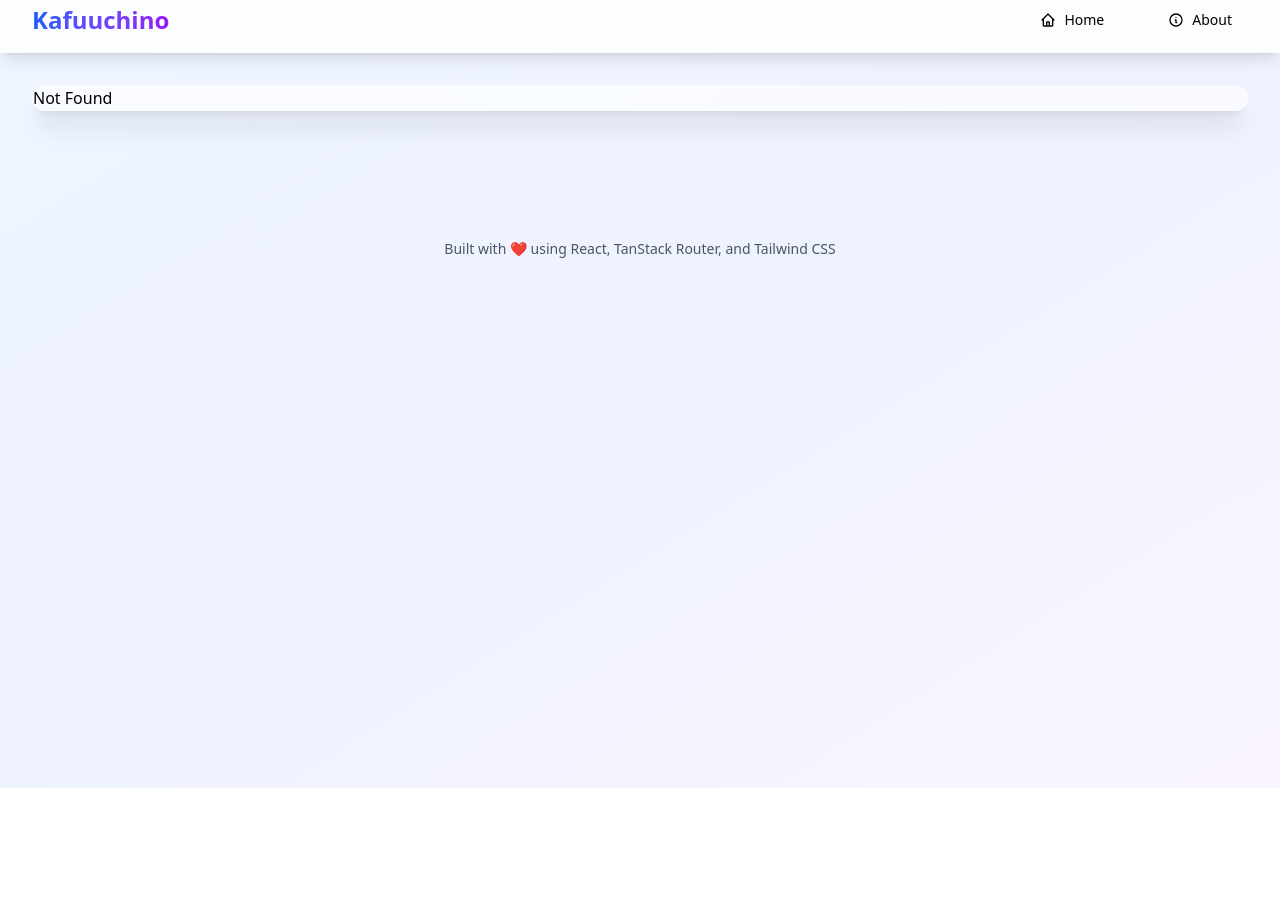
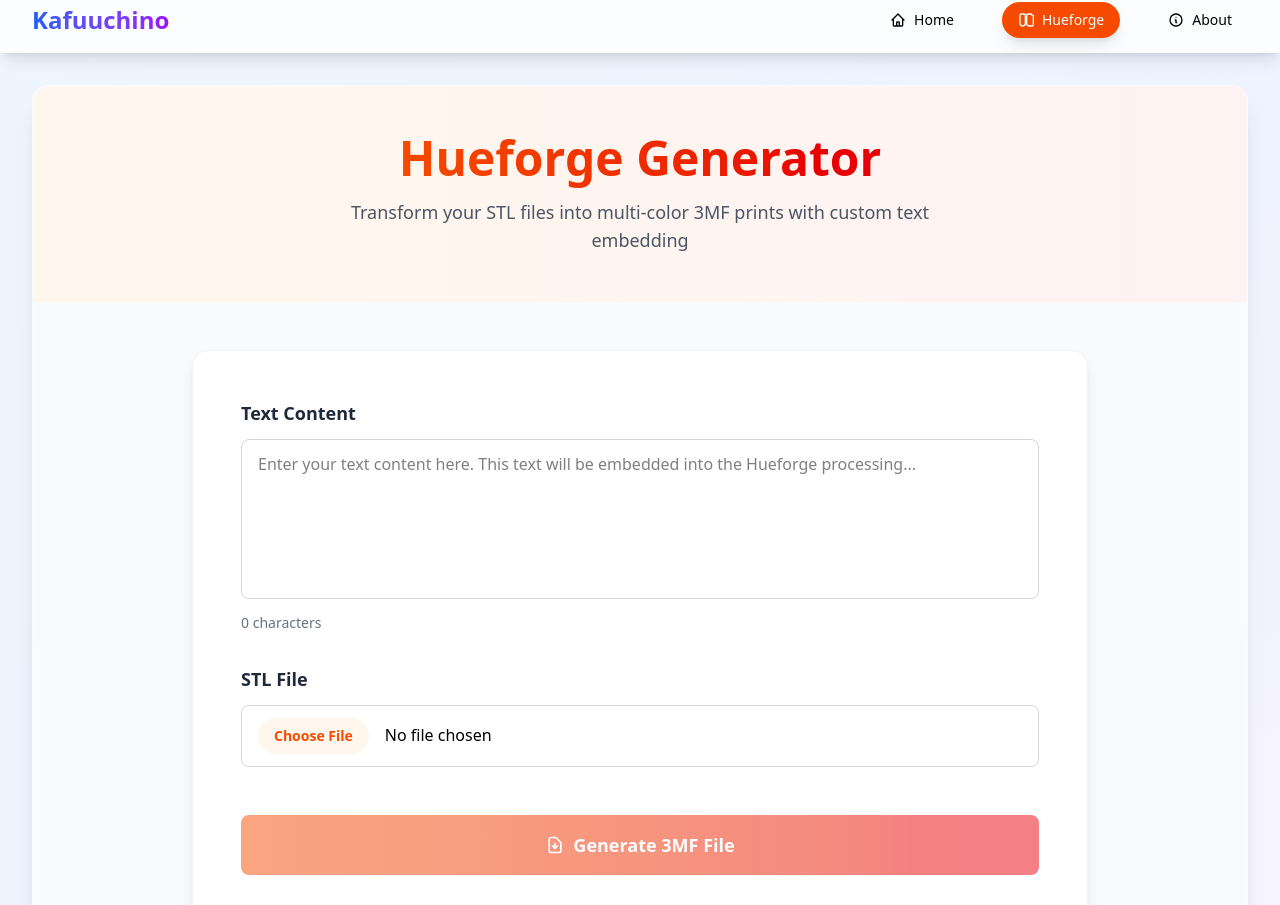
Before and after one commit to zeemyself/kafuuchino, a React (Vite) app: page /hueforge in a window 1280 px wide. Before the commit this address had no page. Shown: the part 12-917 px from the top of the page. Before the commit the page ends 800 px from the top, so only its background shows below. Built offline with nearby package versions, Linux system fonts and the light colour scheme.

Commit message:
Refactor codebase by replacing .prettierrc with .prettierrc.json for improved configuration, add Hueforge route for STL file processing, and enhance About route with updated content and structure. Update ESLint configuration to include new rules and add VSCode settings for TypeScript SDK.

```diff
--- a/eslint.config.js
+++ b/eslint.config.js
@@ -24,6 +24,14 @@ export default tseslint.config(
         { allowConstantExport: true },
       ],
       'semi': ['error', 'never'],
+      '@typescript-eslint/no-empty-interface': [
+				'error',
+				{ allowSingleExtends: true },
+			],
+			'react/jsx-curly-brace-presence': [
+				'error',
+				{ children: 'never', props: 'never' },
+			],
     },
   },
 )
--- a/src/routeTree.gen.ts
+++ b/src/routeTree.gen.ts
@@ -9,9 +9,15 @@
 // Additionally, you should also exclude this file from your linter and/or formatter to prevent it from being checked or modified.
 
 import { Route as rootRouteImport } from './routes/__root'
+import { Route as HueforgeRouteImport } from './routes/hueforge'
 import { Route as AboutRouteImport } from './routes/about'
 import { Route as IndexRouteImport } from './routes/index'
 
+const HueforgeRoute = HueforgeRouteImport.update({
+  id: '/hueforge',
+  path: '/hueforge',
+  getParentRoute: () => rootRouteImport,
+} as any)
 const AboutRoute = AboutRouteImport.update({
   id: '/about',
   path: '/about',
@@ -26,31 +32,42 @@ const IndexRoute = IndexRouteImport.update({
 export interface FileRoutesByFullPath {
   '/': typeof IndexRoute
   '/about': typeof AboutRoute
+  '/hueforge': typeof HueforgeRoute
 }
 export interface FileRoutesByTo {
   '/': typeof IndexRoute
   '/about': typeof AboutRoute
+  '/hueforge': typeof HueforgeRoute
 }
 export interface FileRoutesById {
   __root__: typeof rootRouteImport
   '/': typeof IndexRoute
   '/about': typeof AboutRoute
+  '/hueforge': typeof HueforgeRoute
 }
 export interface FileRouteTypes {
   fileRoutesByFullPath: FileRoutesByFullPath
-  fullPaths: '/' | '/about'
+  fullPaths: '/' | '/about' | '/hueforge'
   fileRoutesByTo: FileRoutesByTo
-  to: '/' | '/about'
-  id: '__root__' | '/' | '/about'
+  to: '/' | '/about' | '/hueforge'
+  id: '__root__' | '/' | '/about' | '/hueforge'
   fileRoutesById: FileRoutesById
 }
 export interface RootRouteChildren {
   IndexRoute: typeof IndexRoute
   AboutRoute: typeof AboutRoute
+  HueforgeRoute: typeof HueforgeRoute
 }
 
 declare module '@tanstack/react-router' {
   interface FileRoutesByPath {
+    '/hueforge': {
+      id: '/hueforge'
+      path: '/hueforge'
+      fullPath: '/hueforge'
+      preLoaderRoute: typeof HueforgeRouteImport
+      parentRoute: typeof rootRouteImport
+    }
     '/about': {
       id: '/about'
       path: '/about'
@@ -71,6 +88,7 @@ declare module '@tanstack/react-router' {
 const rootRouteChildren: RootRouteChildren = {
   IndexRoute: IndexRoute,
   AboutRoute: AboutRoute,
+  HueforgeRoute: HueforgeRoute,
 }
 export const routeTree = rootRouteImport
   ._addFileChildren(rootRouteChildren)
--- a/src/routes/__root.tsx
+++ b/src/routes/__root.tsx
@@ -21,17 +21,56 @@ export const Route = createRootRoute({
 								to="/"
 								className="inline-flex items-center px-4 py-2 rounded-full text-sm font-medium transition-all duration-200 hover:bg-blue-100 hover:text-blue-700 [&.active]:bg-blue-600 [&.active]:text-white [&.active]:shadow-lg"
 							>
-                <svg className="w-4 h-4 mr-2" fill="none" stroke="currentColor" viewBox="0 0 24 24">
-                  <path strokeLinecap="round" strokeLinejoin="round" strokeWidth={2} d="M3 12l2-2m0 0l7-7 7 7M5 10v10a1 1 0 001 1h3m10-11l2 2m-2-2v10a1 1 0 01-1 1h-3m-6 0a1 1 0 001-1v-4a1 1 0 011-1h2a1 1 0 011 1v4a1 1 0 001 1m-6 0h6" />
+								<svg
+									className="w-4 h-4 mr-2"
+									fill="none"
+									stroke="currentColor"
+									viewBox="0 0 24 24"
+								>
+									<path
+										strokeLinecap="round"
+										strokeLinejoin="round"
+										strokeWidth={2}
+										d="M3 12l2-2m0 0l7-7 7 7M5 10v10a1 1 0 001 1h3m10-11l2 2m-2-2v10a1 1 0 01-1 1h-3m-6 0a1 1 0 001-1v-4a1 1 0 011-1h2a1 1 0 011 1v4a1 1 0 001 1m-6 0h6"
+									/>
 								</svg>
 								Home
+							</Link>
+							<Link
+								to="/hueforge"
+								className="inline-flex items-center px-4 py-2 rounded-full text-sm font-medium transition-all duration-200 hover:bg-orange-100 hover:text-orange-700 [&.active]:bg-orange-600 [&.active]:text-white [&.active]:shadow-lg"
+							>
+								<svg
+									className="w-4 h-4 mr-2"
+									fill="none"
+									stroke="currentColor"
+									viewBox="0 0 24 24"
+								>
+									<path
+										strokeLinecap="round"
+										strokeLinejoin="round"
+										strokeWidth={2}
+										d="M7 21a4 4 0 01-4-4V5a2 2 0 012-2h4a2 2 0 012 2v12a4 4 0 01-4 4zM21 5a2 2 0 00-2-2h-4a2 2 0 00-2 2v12a4 4 0 004 4h4a2 2 0 002-2V5z"
+									/>
+								</svg>
+								Hueforge
 							</Link>
 							<Link
 								to="/about"
 								className="inline-flex items-center px-4 py-2 rounded-full text-sm font-medium transition-all duration-200 hover:bg-purple-100 hover:text-purple-700 [&.active]:bg-purple-600 [&.active]:text-white [&.active]:shadow-lg"
 							>
-                <svg className="w-4 h-4 mr-2" fill="none" stroke="currentColor" viewBox="0 0 24 24">
-                  <path strokeLinecap="round" strokeLinejoin="round" strokeWidth={2} d="M13 16h-1v-4h-1m1-4h.01M21 12a9 9 0 11-18 0 9 9 0 0118 0z" />
+								<svg
+									className="w-4 h-4 mr-2"
+									fill="none"
+									stroke="currentColor"
+									viewBox="0 0 24 24"
+								>
+									<path
+										strokeLinecap="round"
+										strokeLinejoin="round"
+										strokeWidth={2}
+										d="M13 16h-1v-4h-1m1-4h.01M21 12a9 9 0 11-18 0 9 9 0 0118 0z"
+									/>
 								</svg>
 								About
 							</Link>
--- /dev/null
+++ b/src/routes/hueforge.tsx
@@ -0,0 +1,234 @@
+import { createFileRoute } from '@tanstack/react-router'
+import { useState } from 'react'
+
+export const Route = createFileRoute('/hueforge')({
+	component: Hueforge,
+})
+
+function Hueforge() {
+	const [textInput, setTextInput] = useState('')
+	const [stlFile, setStlFile] = useState<File | null>(null)
+	const [isGenerating, setIsGenerating] = useState(false)
+
+	const handleFileChange = (event: React.ChangeEvent<HTMLInputElement>) => {
+		const file = event.target.files?.[0]
+		if (file && file.name.endsWith('.stl')) {
+			setStlFile(file)
+		} else {
+			alert('Please select a valid .stl file')
+			event.target.value = ''
+		}
+	}
+
+	const handleGenerate = async () => {
+		if (!textInput.trim()) {
+			alert('Please enter some text')
+			return
+		}
+		if (!stlFile) {
+			alert('Please select an STL file')
+			return
+		}
+
+		setIsGenerating(true)
+
+		try {
+			// Simulate processing time
+			await new Promise((resolve) => setTimeout(resolve, 2000))
+
+			// Create a dummy .3mf file for demonstration
+			const blob = new Blob(
+				[
+					'<?xml version="1.0" encoding="UTF-8"?>\n<model xmlns="http://schemas.microsoft.com/3dmanufacturing/core/2015/02">\n  <!-- Generated Hueforge 3MF file -->\n  <!-- Text: ' +
+						textInput.substring(0, 100) +
+						'... -->\n  <!-- Source STL: ' +
+						stlFile.name +
+						' -->\n</model>',
+				],
+				{ type: 'application/vnd.ms-package.3dmanufacturing-3dmodel+xml' },
+			)
+
+			const url = URL.createObjectURL(blob)
+			const a = document.createElement('a')
+			a.href = url
+			a.download = `hueforge_${stlFile.name.replace('.stl', '.3mf')}`
+			document.body.appendChild(a)
+			a.click()
+			document.body.removeChild(a)
+			URL.revokeObjectURL(url)
+		} catch (error) {
+			alert('Error generating 3MF file')
+			console.error(error)
+		} finally {
+			setIsGenerating(false)
+		}
+	}
+
+	return (
+		<div className="min-h-screen bg-gray-50">
+			{/* Header */}
+			<div className="px-8 py-12 text-center bg-gradient-to-r from-orange-50 to-red-50">
+				<div className="max-w-4xl mx-auto">
+					<h1 className="text-4xl md:text-5xl font-bold mb-4">
+						<span className="bg-gradient-to-r from-orange-600 to-red-600 bg-clip-text text-transparent">
+							Hueforge Generator
+						</span>
+					</h1>
+					<p className="text-lg text-gray-600 max-w-2xl mx-auto">
+						Transform your STL files into multi-color 3MF prints with custom
+						text embedding
+					</p>
+				</div>
+			</div>
+
+			{/* Main Content */}
+			<div className="px-8 py-12">
+				<div className="max-w-4xl mx-auto">
+					<div className="bg-white rounded-2xl shadow-lg border border-gray-100 p-8 md:p-12">
+						<div className="space-y-8">
+							{/* Text Input */}
+							<div>
+								<label
+									htmlFor="text-input"
+									className="block text-lg font-semibold text-gray-800 mb-3"
+								>
+									Text Content
+								</label>
+								<textarea
+									id="text-input"
+									value={textInput}
+									onChange={(e) => setTextInput(e.target.value)}
+									placeholder="Enter your text content here. This text will be embedded into the Hueforge processing..."
+									className="w-full h-40 px-4 py-3 border border-gray-300 rounded-lg resize-none focus:ring-2 focus:ring-orange-500 focus:border-transparent transition-all duration-200"
+									rows={6}
+								/>
+								<p className="text-sm text-gray-500 mt-2">
+									{textInput.length} characters
+								</p>
+							</div>
+
+							{/* STL File Input */}
+							<div>
+								<label
+									htmlFor="stl-file"
+									className="block text-lg font-semibold text-gray-800 mb-3"
+								>
+									STL File
+								</label>
+								<div className="relative">
+									<input
+										id="stl-file"
+										type="file"
+										accept=".stl"
+										onChange={handleFileChange}
+										className="w-full px-4 py-3 border border-gray-300 rounded-lg file:mr-4 file:py-2 file:px-4 file:rounded-full file:border-0 file:text-sm file:font-semibold file:bg-orange-50 file:text-orange-600 hover:file:bg-orange-100 focus:ring-2 focus:ring-orange-500 focus:border-transparent transition-all duration-200"
+									/>
+								</div>
+								{stlFile && (
+									<p className="text-sm text-green-600 mt-2 flex items-center">
+										<svg
+											className="w-4 h-4 mr-1"
+											fill="none"
+											stroke="currentColor"
+											viewBox="0 0 24 24"
+										>
+											<path
+												strokeLinecap="round"
+												strokeLinejoin="round"
+												strokeWidth={2}
+												d="M5 13l4 4L19 7"
+											/>
+										</svg>
+										{stlFile.name} ({(stlFile.size / 1024 / 1024).toFixed(2)}{' '}
+										MB)
+									</p>
+								)}
+							</div>
+
+							{/* Generate Button */}
+							<div className="pt-4">
+								<button
+									onClick={handleGenerate}
+									disabled={isGenerating || !textInput.trim() || !stlFile}
+									className="w-full bg-gradient-to-r from-orange-600 to-red-600 text-white py-4 px-8 rounded-lg font-semibold text-lg hover:from-orange-700 hover:to-red-700 disabled:opacity-50 disabled:cursor-not-allowed transition-all duration-200 flex items-center justify-center space-x-2"
+								>
+									{isGenerating ? (
+										<>
+											<svg
+												className="animate-spin -ml-1 mr-3 h-5 w-5 text-white"
+												xmlns="http://www.w3.org/2000/svg"
+												fill="none"
+												viewBox="0 0 24 24"
+											>
+												<circle
+													className="opacity-25"
+													cx="12"
+													cy="12"
+													r="10"
+													stroke="currentColor"
+													strokeWidth="4"
+												></circle>
+												<path
+													className="opacity-75"
+													fill="currentColor"
+													d="M4 12a8 8 0 018-8V0C5.373 0 0 5.373 0 12h4zm2 5.291A7.962 7.962 0 014 12H0c0 3.042 1.135 5.824 3 7.938l3-2.647z"
+												></path>
+											</svg>
+											<span>Generating 3MF File...</span>
+										</>
+									) : (
+										<>
+											<svg
+												className="w-5 h-5"
+												fill="none"
+												stroke="currentColor"
+												viewBox="0 0 24 24"
+											>
+												<path
+													strokeLinecap="round"
+													strokeLinejoin="round"
+													strokeWidth={2}
+													d="M12 10v6m0 0l-3-3m3 3l3-3m2 8H7a2 2 0 01-2-2V5a2 2 0 012-2h5.586a1 1 0 01.707.293l5.414 5.414a1 1 0 01.293.707V19a2 2 0 01-2 2z"
+												/>
+											</svg>
+											<span>Generate 3MF File</span>
+										</>
+									)}
+								</button>
+							</div>
+
+							{/* Info Section */}
+							<div className="bg-orange-50 border border-orange-200 rounded-lg p-6 mt-8">
+								<div className="flex items-start space-x-3">
+									<svg
+										className="w-6 h-6 text-orange-600 flex-shrink-0 mt-0.5"
+										fill="none"
+										stroke="currentColor"
+										viewBox="0 0 24 24"
+									>
+										<path
+											strokeLinecap="round"
+											strokeLinejoin="round"
+											strokeWidth={2}
+											d="M13 16h-1v-4h-1m1-4h.01M21 12a9 9 0 11-18 0 9 9 0 0118 0z"
+										/>
+									</svg>
+									<div>
+										<h3 className="font-semibold text-orange-800 mb-1">
+											How it works
+										</h3>
+										<p className="text-orange-700 text-sm">
+											Upload your STL file and enter text content. The generator
+											will process your inputs and create a 3MF file optimized
+											for Hueforge multi-color printing with embedded text data.
+										</p>
+									</div>
+								</div>
+							</div>
+						</div>
+					</div>
+				</div>
+			</div>
+		</div>
+	)
+}
```
Also changed, not shown: src/routes/about.tsx (+104 -34 lines), .prettierrc.json (added), 1 other file (tests, documents, lock files or other folders). Lines whose indentation alone changed are shown as unchanged.
